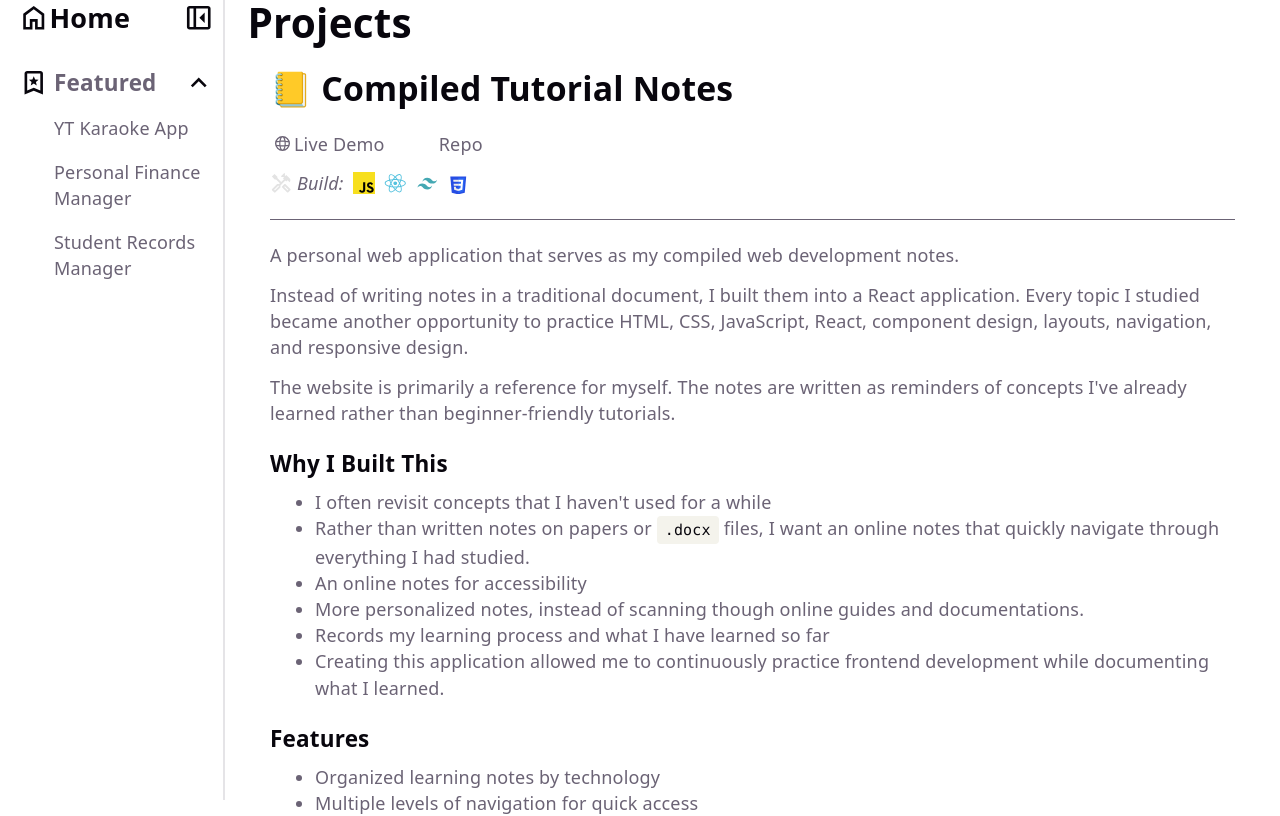
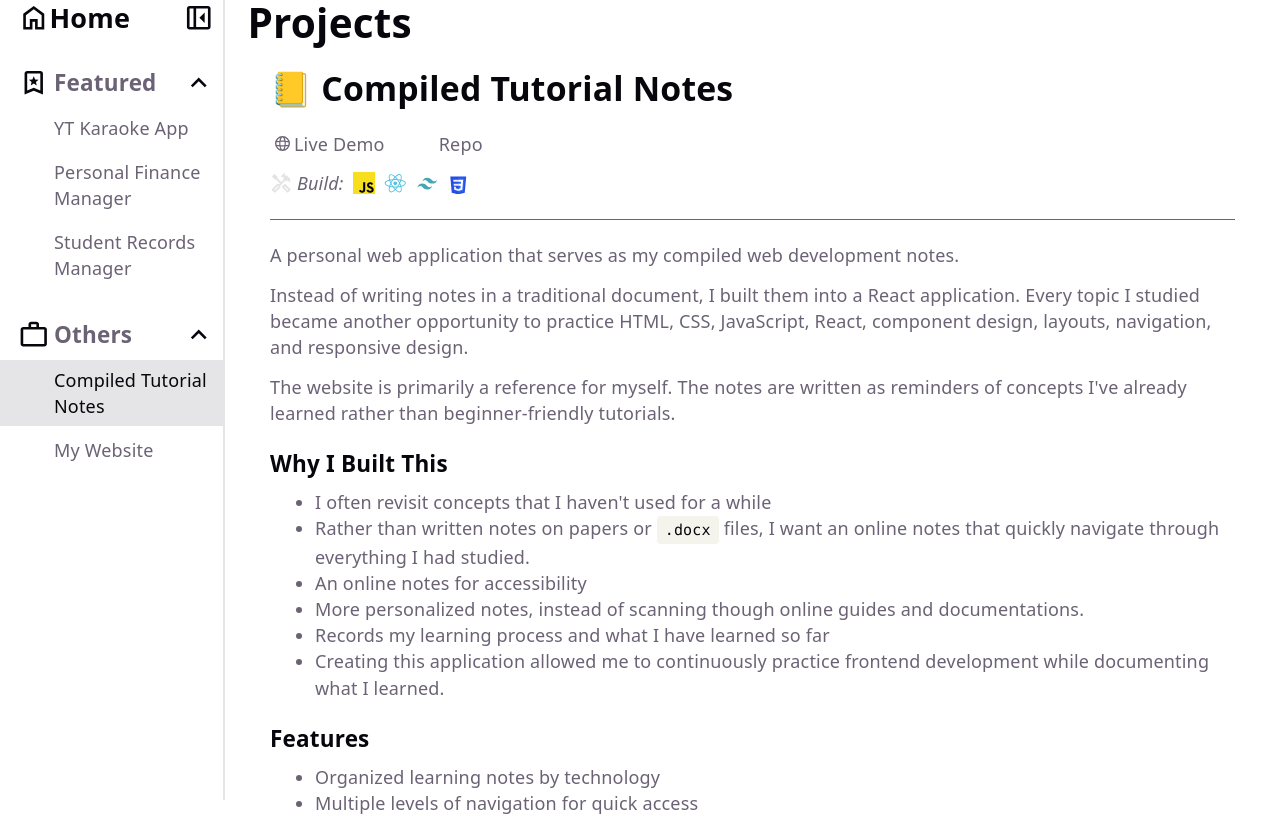
Before and after one commit to Ivan-Alexis-Tan/my-website-official, a React (Vite) app: page /projects/compiled-tutorial-notes in a window 1280 px wide. Shown: the top 816 px of the page. Built offline with nearby package versions, Linux system fonts and the light colour scheme.

Commit message:
feat (projects): enable display of other projects in the sidebar

```diff
--- a/src/components/app/projects/ProjectSidebar.tsx
+++ b/src/components/app/projects/ProjectSidebar.tsx
@@ -12,6 +12,7 @@ export default function ProjectSidebar({ className }: { className?: string}) {
     const [fullSidebar, setFullSidebar] = useState<boolean>(true)
 
     const featuredProjects = searchProject("class", "featured")
+    const otherProjects = searchProject("class", "others")
 
     const ClosedSidebarIcon = ({ svgIcon }: { svgIcon: React.ReactNode }) => {
         return (
@@ -45,11 +46,11 @@ export default function ProjectSidebar({ className }: { className?: string}) {
                     className="mb-5"
                 />
 
-                {/* <SidebarDrawer drawerName="Others"
-                    pocketComponents={["Test 1", "Test 2"]}
+                <SidebarDrawer drawerName="Others"
+                    pocketComponents={projectRoutes(otherProjects)}
                     drawerIcon={<svg><use href="/icons.svg#projects" /></svg>}
                     className="mb-5"
-                /> */}
+                />
             </header>
         )
         : (
```
